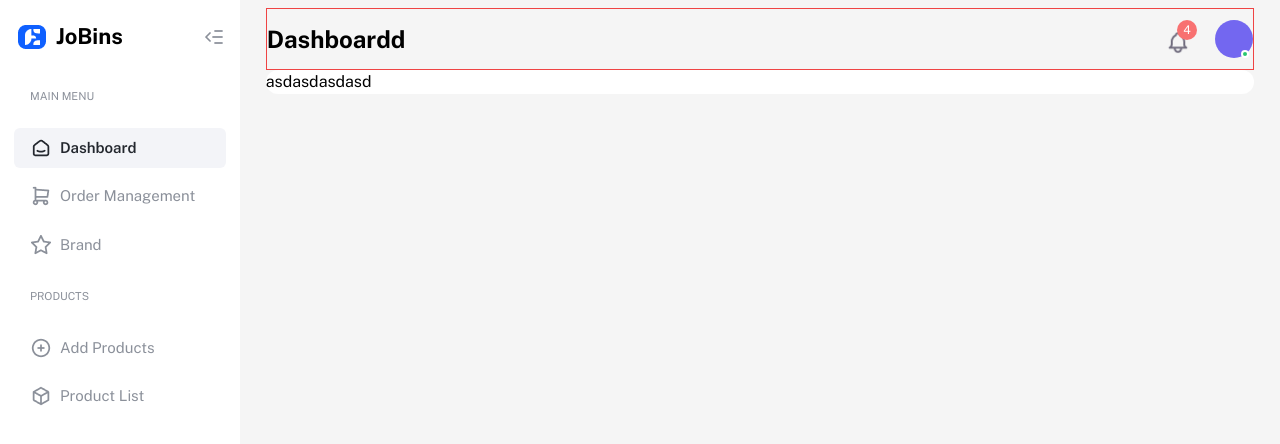
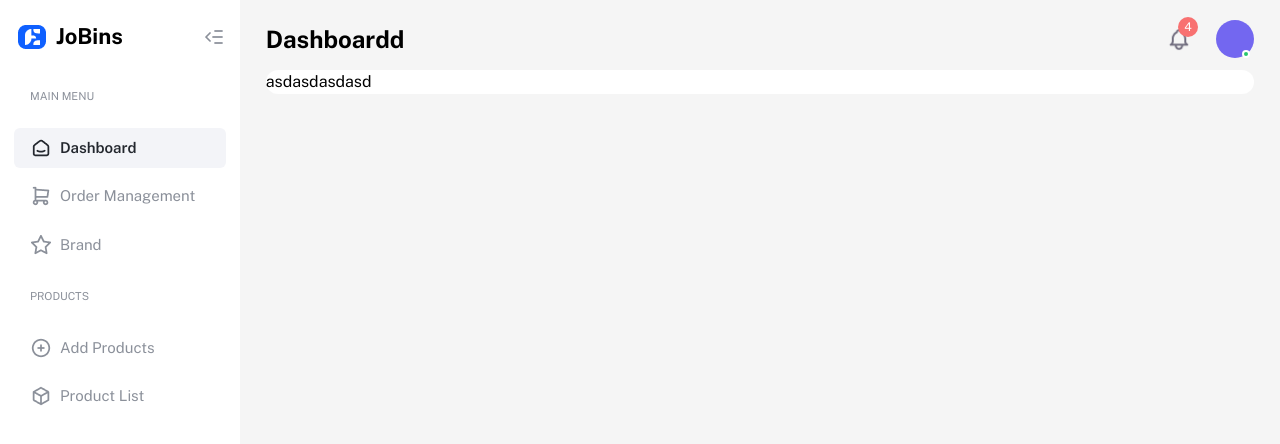
Before and after one commit to ZIR3A/jobins-frontend-challenge, a React (Vite) app: page / in a window 1280 px wide. Shown: the top 444 px of the page. Built offline with nearby package versions, Linux system fonts and the light colour scheme.

Commit message:
header if style updated

```diff
--- a/src/index.css
+++ b/src/index.css
@@ -50,11 +50,15 @@ html {
 .header-wrapper {
   height: 62px;
   padding: 12px 0px 12px 0px;
-  @apply border border-red-500 flex justify-between items-center
+  @apply flex justify-between items-center
 }
 
 .header-title {
   @apply font-bold text-md sm:text-xl transition-all
+}
+
+.notification-icon {
+  @apply hidden md:inline-block
 }
 
 /* Header customization ends */
```
